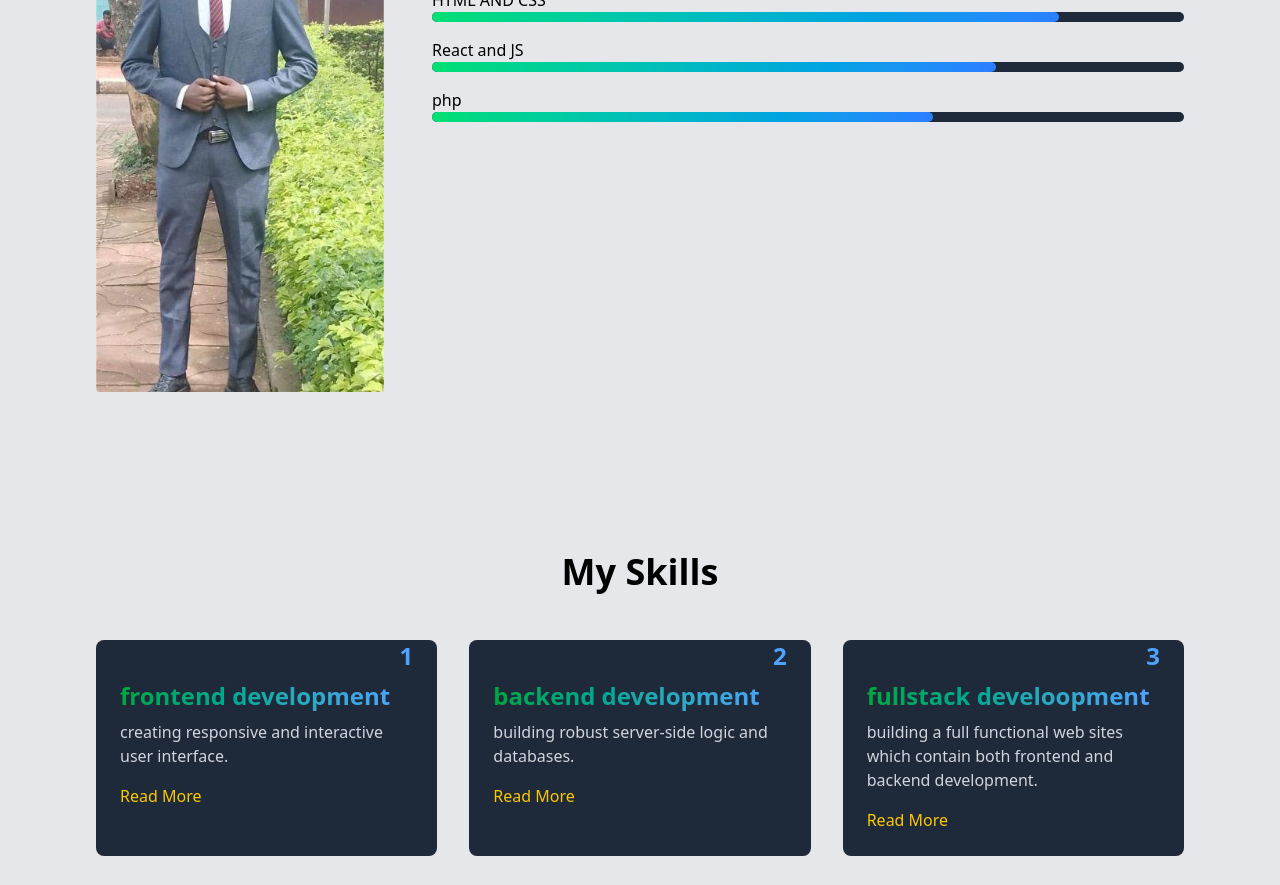
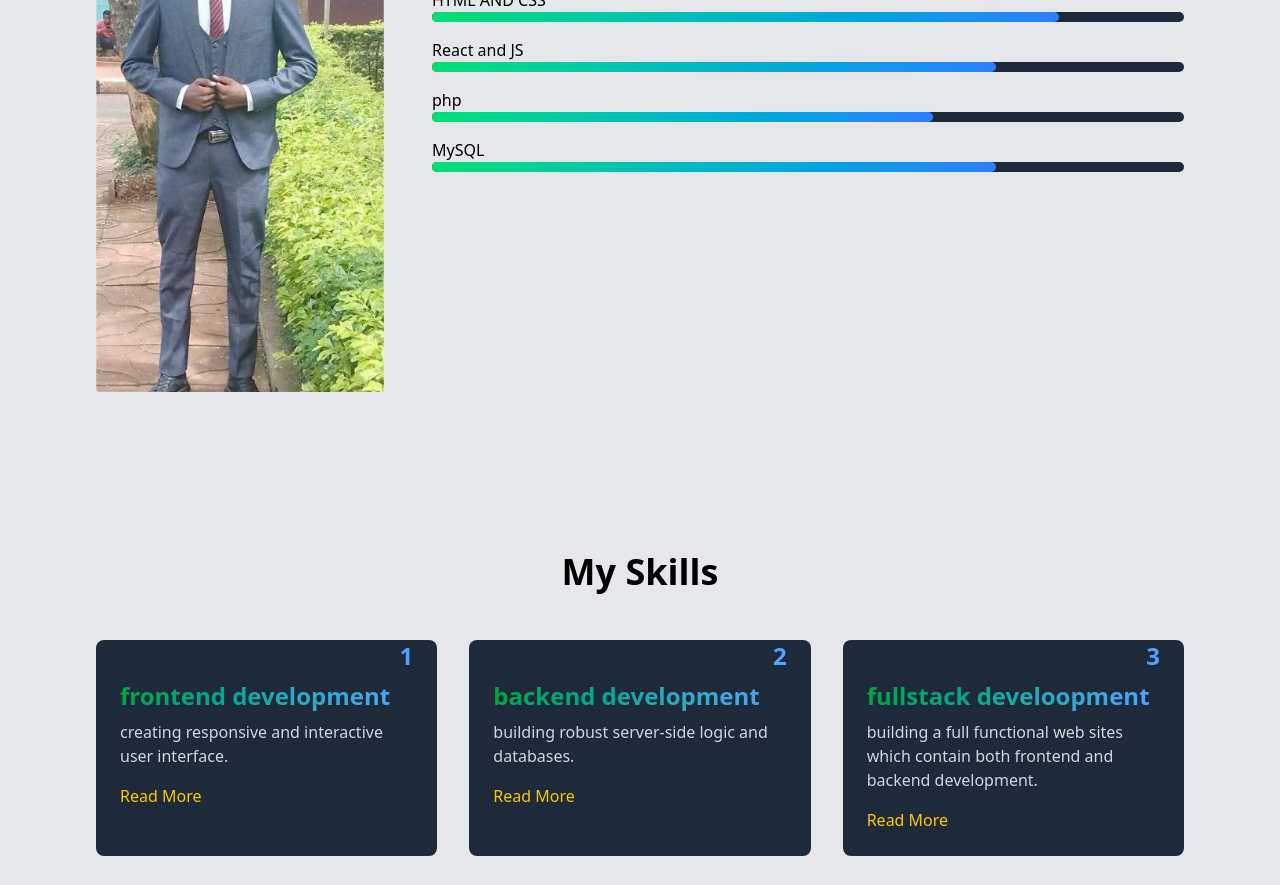
Before and after one commit to hawaz318/portfolio-website, a React (Vite) app in the folder Portfolio-Website/: page / in a window 1280 px wide. Shown: the part 860-1745 px from the top of the page. Built offline with nearby package versions, Linux system fonts and the light colour scheme.

Commit message:
add mysql in teh about m component

```diff
--- a/Portfolio-Website/src/components/About.jsx
+++ b/Portfolio-Website/src/components/About.jsx
@@ -44,6 +44,15 @@
            </div>
           </div>
       </div>
+      <div className="flex-items-center">
+           <label htmlFor="htmlandcss" className="w-2/12">MySQL</label>
+           <div className="grow bg-gray-800 rounded-full h-2.5 ">
+             <div className="bg-gradient-to-r from-green-400 to-blue-500 h-2.5
+              rounded-full transform transition-transform duration-300 hover:scale-105 w-9/12">
+
+             </div>
+           </div>
+          </div>
       </div>
       </div>
       </div>
```
